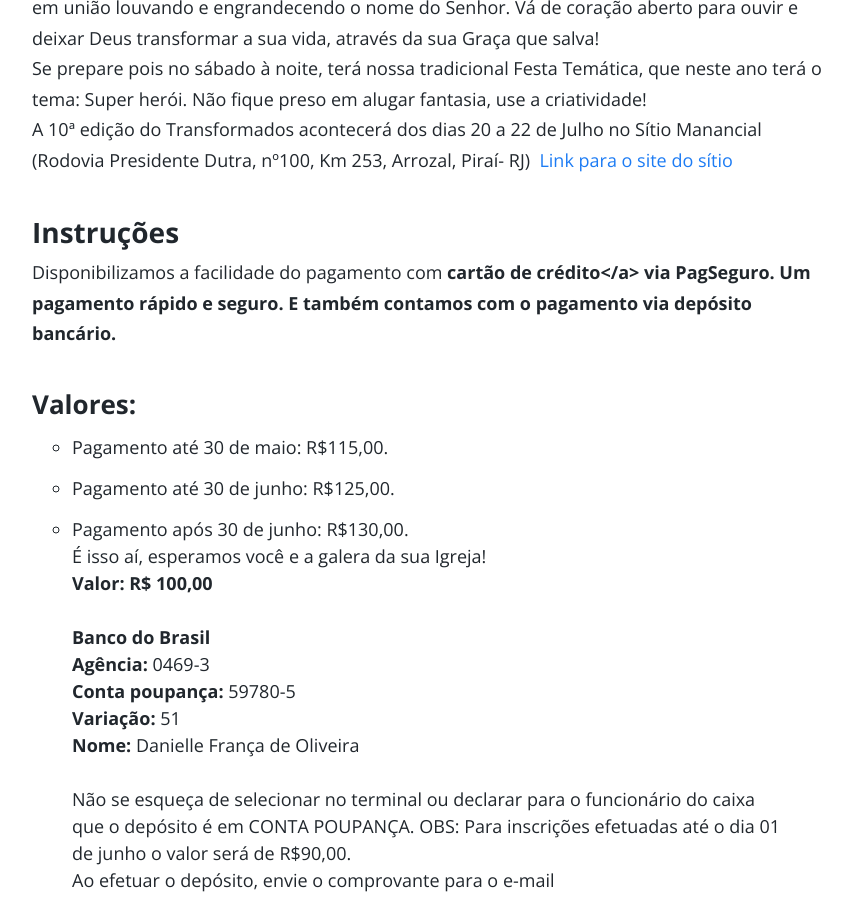
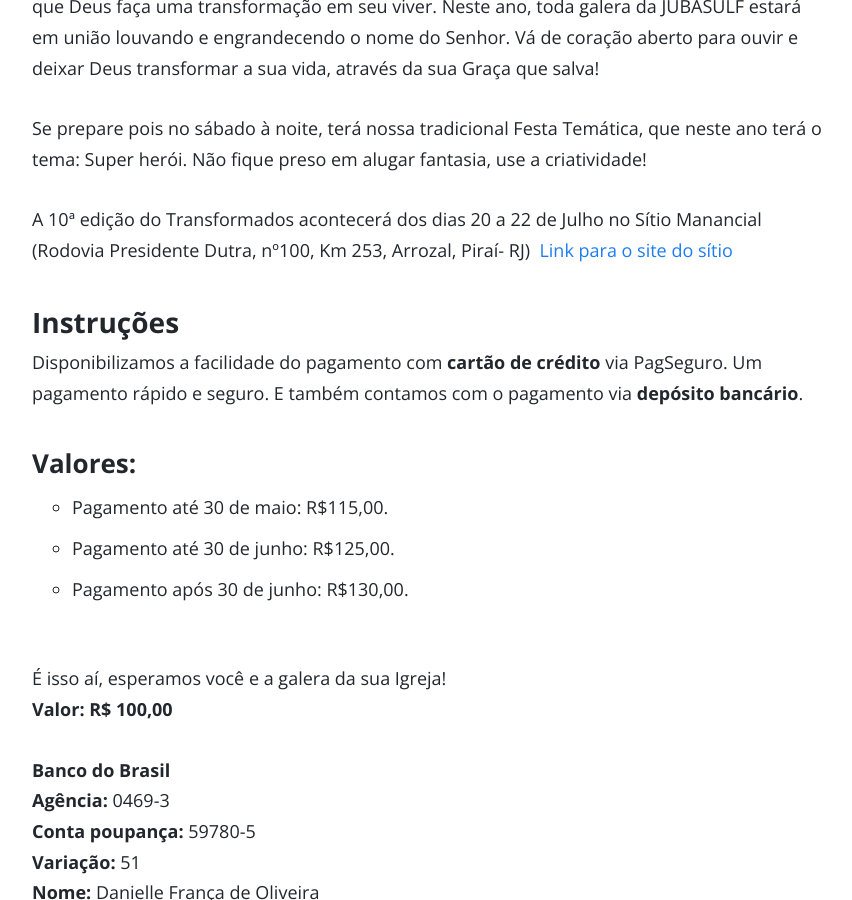
Before and after one commit to jorgeants/jubasulf, a Jekyll site: the page built from _posts/2017-04-03-transformados8.md, in a window 1280 px wide and 900 px high, scrolled down 896 px. Shown: the whole window, without its empty margins (213-1065 px from the left). Built offline with Jekyll 4.4.1, drawn with Linux system fonts in a browser that asks for light colours; comment, search, counter and statistics services are not loaded.

```diff
--- a/_posts/2017-04-03-transformados8.md
+++ b/_posts/2017-04-03-transformados8.md
@@ -8,19 +8,26 @@ permalink: /transformados10
 
 Fala galera da Jubasulf! As inscrições para o Transformados 10 estão abertas. Faça logo a sua e avise aos seus amigos, pois as vagas são limitadas. As inscrições vão até o dia 8 de julho.
 <br>
+
 O Transformados é um congresso para jovens de adolescentes, um lugar ideal para encontrar amigos de outras Igrejas e conhecer gente nova. Um espaço ideal para te ajudar a se permitir que Deus faça uma transformação em seu viver. Neste ano, toda galera da JUBASULF estará em união louvando e engrandecendo o nome do Senhor. Vá de coração aberto para ouvir e deixar Deus transformar a sua vida, através da sua Graça que salva!
 <br>
+
 Se prepare pois no sábado à noite, terá nossa tradicional Festa Temática, que neste ano terá o tema: Super herói. Não fique preso em alugar fantasia, use a criatividade!
 <br>
+
 A 10ª edição do Transformados acontecerá dos dias 20 a 22 de Julho no Sítio Manancial (Rodovia Presidente Dutra, nº100, Km 253, Arrozal, Piraí- RJ)  <a href="https://www.facebook.com/SitioManancialPirai">Link para o site do sítio</a>
 <br>
+
 ## Instruções
-Disponibilizamos a facilidade do pagamento com <b>cartão de crédito</a> via PagSeguro. Um pagamento rápido e seguro. E também contamos com o pagamento via <b>depósito bancário</b>.
+Disponibilizamos a facilidade do pagamento com <b>cartão de crédito</b> via PagSeguro. Um pagamento rápido e seguro. E também contamos com o pagamento via <b>depósito bancário</b>.
 <br>
 ### Valores:
+
 * Pagamento até 30 de maio: R$115,00.
 * Pagamento até 30 de junho: R$125,00.
 * Pagamento após 30 de junho: R$130,00.
+
+
 <br>
 É isso aí, esperamos você e a galera da sua Igreja!
 <br>
```
